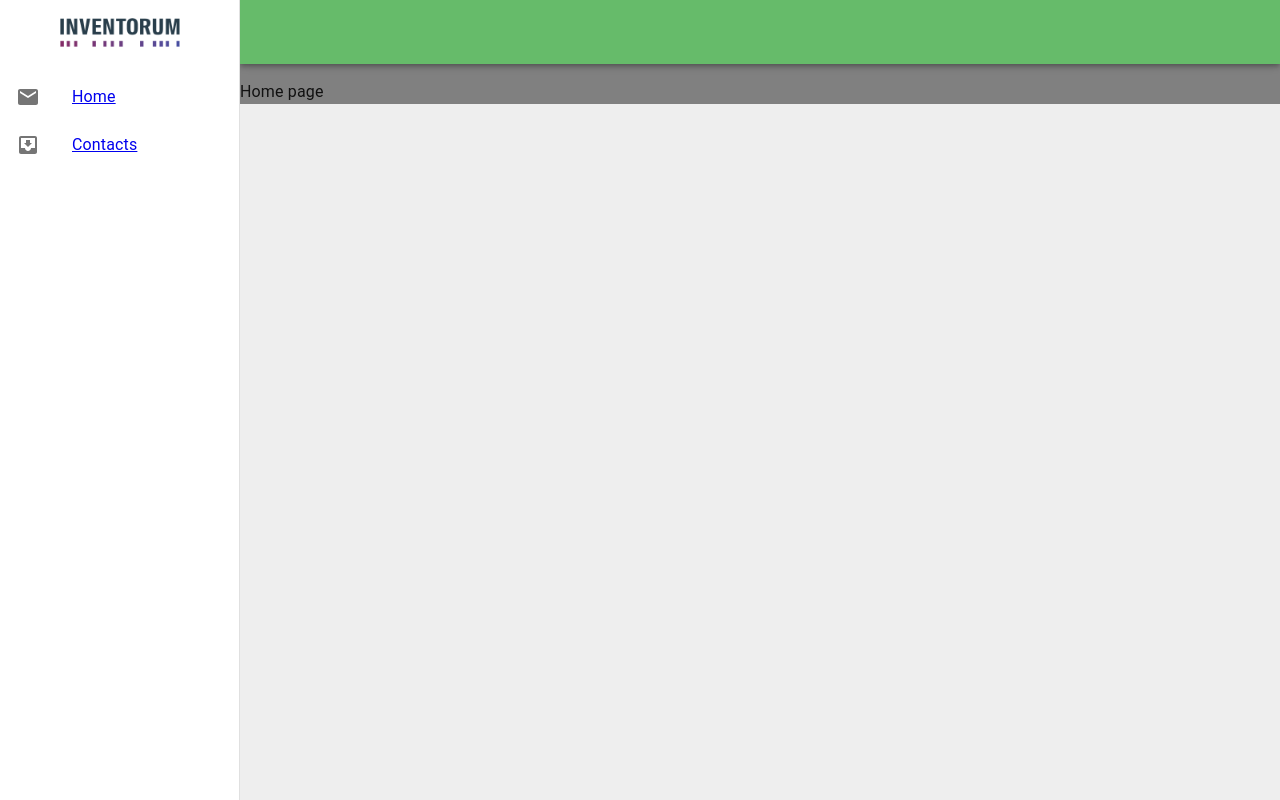
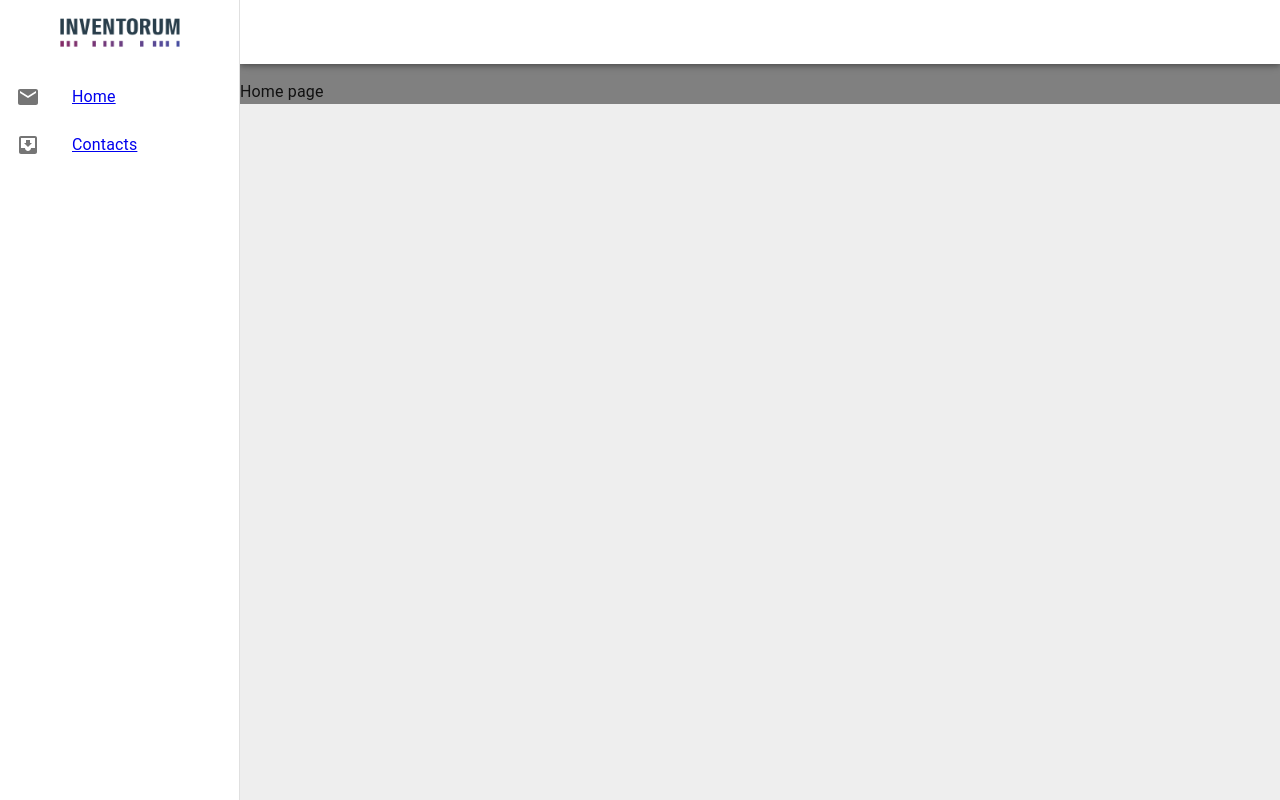
Before and after one commit to SallarBhutto/contact-list, a React (Create React App) app: page / in a window 1280 px wide. Built offline with nearby package versions, Linux system fonts and the light colour scheme.

Commit message:
Changed AppBar bg color

```diff
--- a/src/components/AppBar/index.tsx
+++ b/src/components/AppBar/index.tsx
@@ -14,6 +14,7 @@ const AppBar: FC<AppBarProps> = ({ title = "", icon }) => {
       sx={{
         width: `calc(100% - ${drawerWidth}px)`,
         ml: `${drawerWidth}px`,
+        backgroundColor: "#fff",
       }}
     >
       <Toolbar>
```
